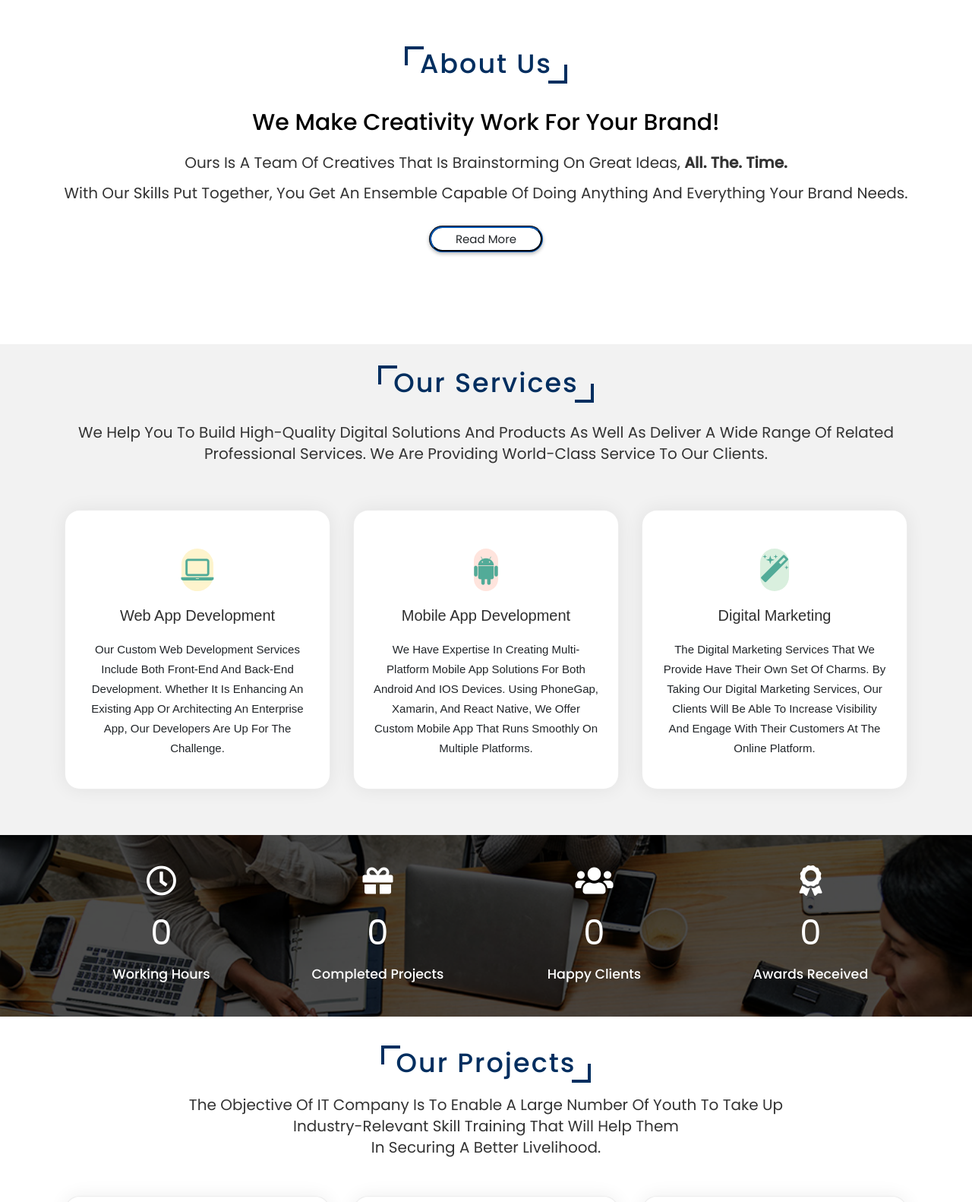
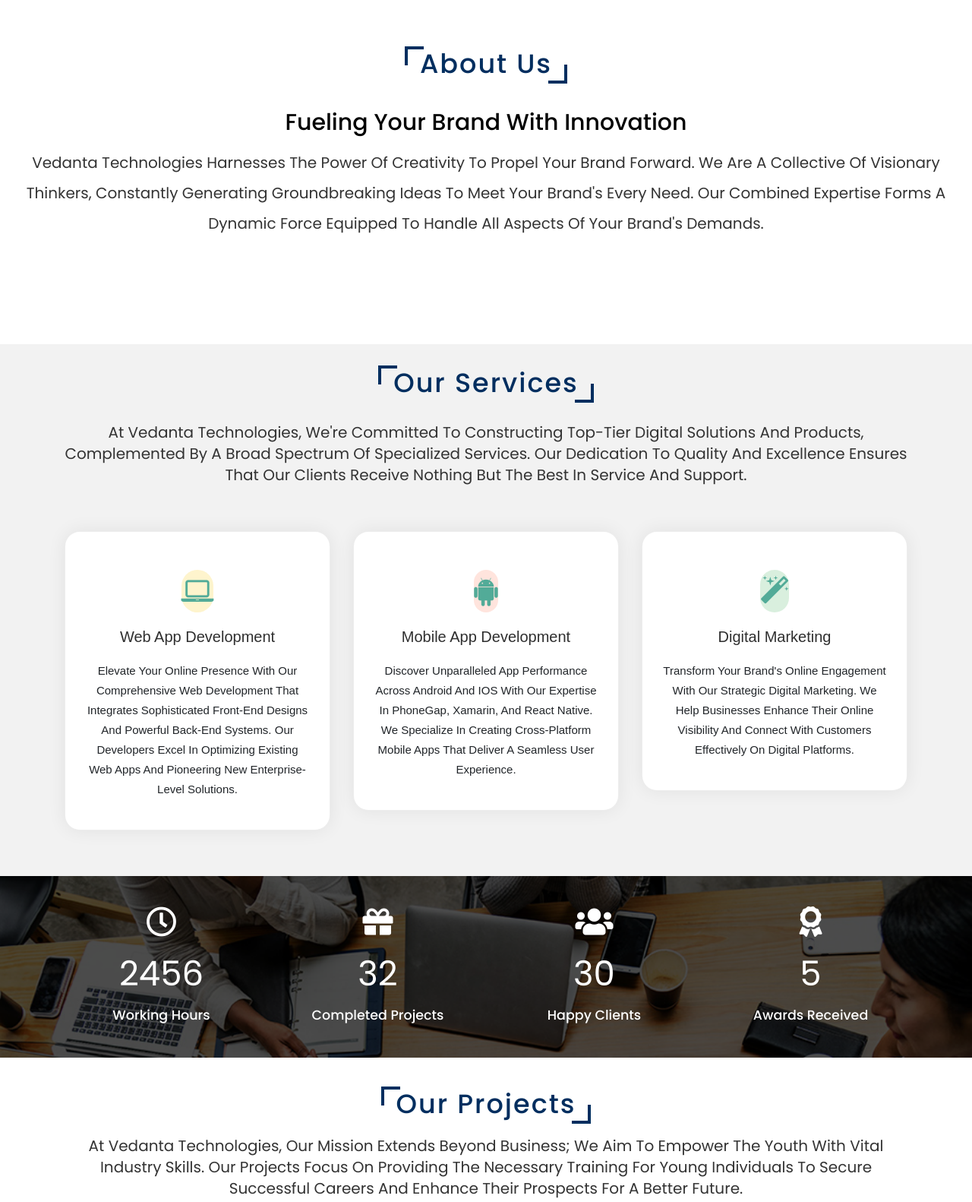
Before and after one commit to vedantatech/home, a plain HTML site: page index.html in a window 1280 px wide. Shown: the part 787-2369 px from the top of the page at 76% size. Drawn offline with nearby package versions, Linux system fonts and the light colour scheme; some packages are replaced by stand-ins of ours; a script that the page names is missing.

Commit message:
Update index.html

```diff
--- a/index.html
+++ b/index.html
@@ -38,7 +38,7 @@
     </header>
 
   <section id="home" class="home">
-      <h1>Bring your Business Online</h1>
+      <h1>Elevate Your Brand Online</h1>
       <h2>with Vedanta Technologies</h2>
     <div class="wave wave1"></div>
     <div class="wave wave2"></div>
@@ -49,10 +49,9 @@
     <h1 class="heading">about us</h1>
     <div class="row">
         <div class="content">
-            <h3>We make creativity work for your brand!</h3>
-            <p>Ours is a team of creatives that is brainstorming on great ideas,<b> all. the. time.</b><br>
-                With our skills put together, you get an ensemble capable of doing anything and everything your brand needs.</p>
-            <a href="#"><button class="btn">Read More</button></a>
+            <h3>Fueling Your Brand with Innovation</h3>
+            <p>Vedanta Technologies harnesses the power of creativity to propel your brand forward. We are a collective of visionary thinkers, constantly generating groundbreaking ideas to meet your brand's every need. Our combined expertise forms a dynamic force equipped to handle all aspects of your brand's demands.</p>
+            <!-- <a href="#"><button class="btn">Read More</button></a> -->
         </div>
     </div>
   </section>
@@ -62,25 +61,25 @@
       <div class="row">
         <div class="section-head col-sm-12" id="service">
           <h1>Our Services</h1>
-          <p>We help you to build high-quality digital solutions and products as well as deliver a wide range of related professional services. We are providing world-class service to our clients.
+          <p>At Vedanta Technologies, we're committed to constructing top-tier digital solutions and products, complemented by a broad spectrum of specialized services. Our dedication to quality and excellence ensures that our clients receive nothing but the best in service and support.
             </p>
         </div>
         <div class="col-lg-4 col-sm-6">
           <div class="item"> <span class="icon feature_box_col_one"><i class="fa fa-laptop"></i></span>
             <h6>Web App Development</h6>
-            <p>Our Custom Web Development Services Include Both Front-End And Back-End Development. Whether It Is Enhancing An Existing App Or Architecting An Enterprise App, Our Developers Are Up For The Challenge.</p>
+            <p>Elevate your online presence with our comprehensive web development that integrates sophisticated front-end designs and powerful back-end systems. Our developers excel in optimizing existing web apps and pioneering new enterprise-level solutions.</p>
           </div>
         </div>
         <div class="col-lg-4 col-sm-6">
           <div class="item"> <span class="icon feature_box_col_two"><i class="fa fa-android"></i></span>
             <h6>Mobile App Development</h6>
-            <p>We Have Expertise In Creating Multi-Platform Mobile App Solutions For Both Android And IOS Devices. Using PhoneGap, Xamarin, And React Native, We Offer Custom Mobile App That Runs Smoothly On Multiple Platforms.</p>
+            <p>Discover unparalleled app performance across Android and iOS with our expertise in PhoneGap, Xamarin, and React Native. We specialize in creating cross-platform mobile apps that deliver a seamless user experience.</p>
           </div>
         </div>
         <div class="col-lg-4 col-sm-6">
           <div class="item"> <span class="icon feature_box_col_three"><i class="fa fa-magic"></i></span>
             <h6>Digital Marketing</h6>
-            <p>The digital marketing services that we provide have their own set of charms. By taking our digital marketing services, our clients will be able to increase visibility and engage with their customers at the online platform.</p>
+            <p>Transform your brand's online engagement with our strategic digital marketing. We help businesses enhance their online visibility and connect with customers effectively on digital platforms.</p>
           </div>
         </div>
       </div>
@@ -94,22 +93,22 @@
     <div class="container">
         <div>
             <i class="far fa-clock fa-4x"></i>
-            <div class="counter" data-target="13500">0</div>
+            <div class="counter" data-target="13500">2456</div>
             <h3>Working Hours</h3>
         </div>
         <div>
             <i class="fas fa-gift fa-4x"></i>
-            <div class="counter" data-target="720">0</div>
+            <div class="counter" data-target="720">32</div>
             <h3>Completed Projects</h3>
         </div>
         <div>
             <i class="fas fa-users fa-4x"></i>
-            <div class="counter" data-target="480">0</div>
+            <div class="counter" data-target="480">30</div>
             <h3>Happy Clients</h3>
         </div>
         <div>
             <i class="fas fa-award fa-4x"></i>
-            <div class="counter" data-target="120">0</div>
+            <div class="counter" data-target="120">5</div>
             <h3>Awards Received</h3>
         </div>
     </div>
@@ -121,7 +120,7 @@
         <div class="section-head-1 col-sm-12" style="text-align: center;">
           <h4 style="margin-top: -5rem;" id="portfolio"><span>Our</span> Projects</h4>
 
-          <p>The objective of IT Company is to enable a large number of youth to take up <br>industry-relevant skill training that will help them<br> in securing a better livelihood.
+          <p>At Vedanta Technologies, our mission extends beyond business; we aim to empower the youth with vital industry skills. Our projects focus on providing the necessary training for young individuals to secure successful careers and enhance their prospects for a better future.
             </p>
         </div>
 
```
